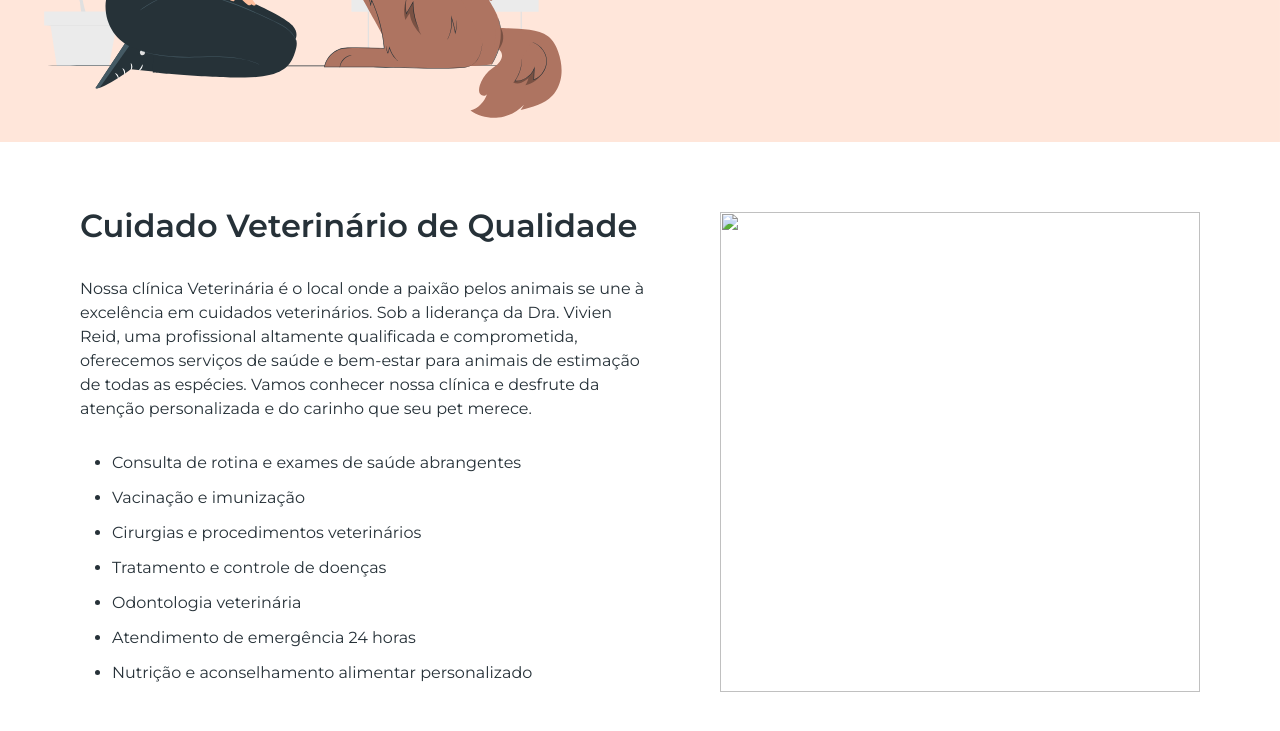
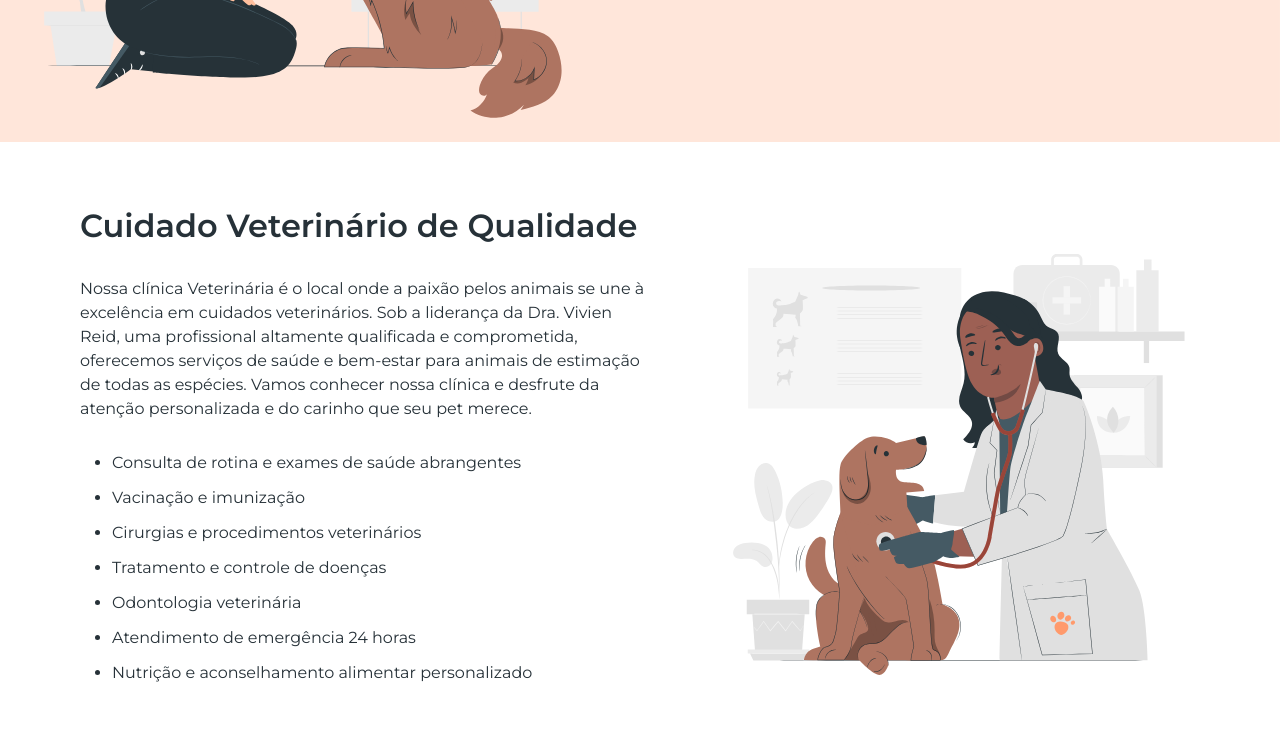
Before and after one commit to lephym/-projeto002, a plain HTML site: page index.html in a window 1280 px wide. Shown: the part 515-1246 px from the top of the page. Drawn offline with Linux system fonts and the light colour scheme; the site is published under a folder, as on GitHub Pages, so addresses that start at the root find nothing.

Commit message:
index.html

```diff
--- a/index.html
+++ b/index.html
@@ -61,7 +61,7 @@
                     <li>Nutrição e aconselhamento alimentar personalizado</li>
                 </ul>
             </div>
-            <img src="/img/clinic-img.svg" alt="" width="480" height="480" loading="lazy">
+            <img src="img/clinic-img.svg" alt="" width="480" height="480" loading="lazy">
         </section>
 
         <!-- Sessão da Farmácia-->
```
